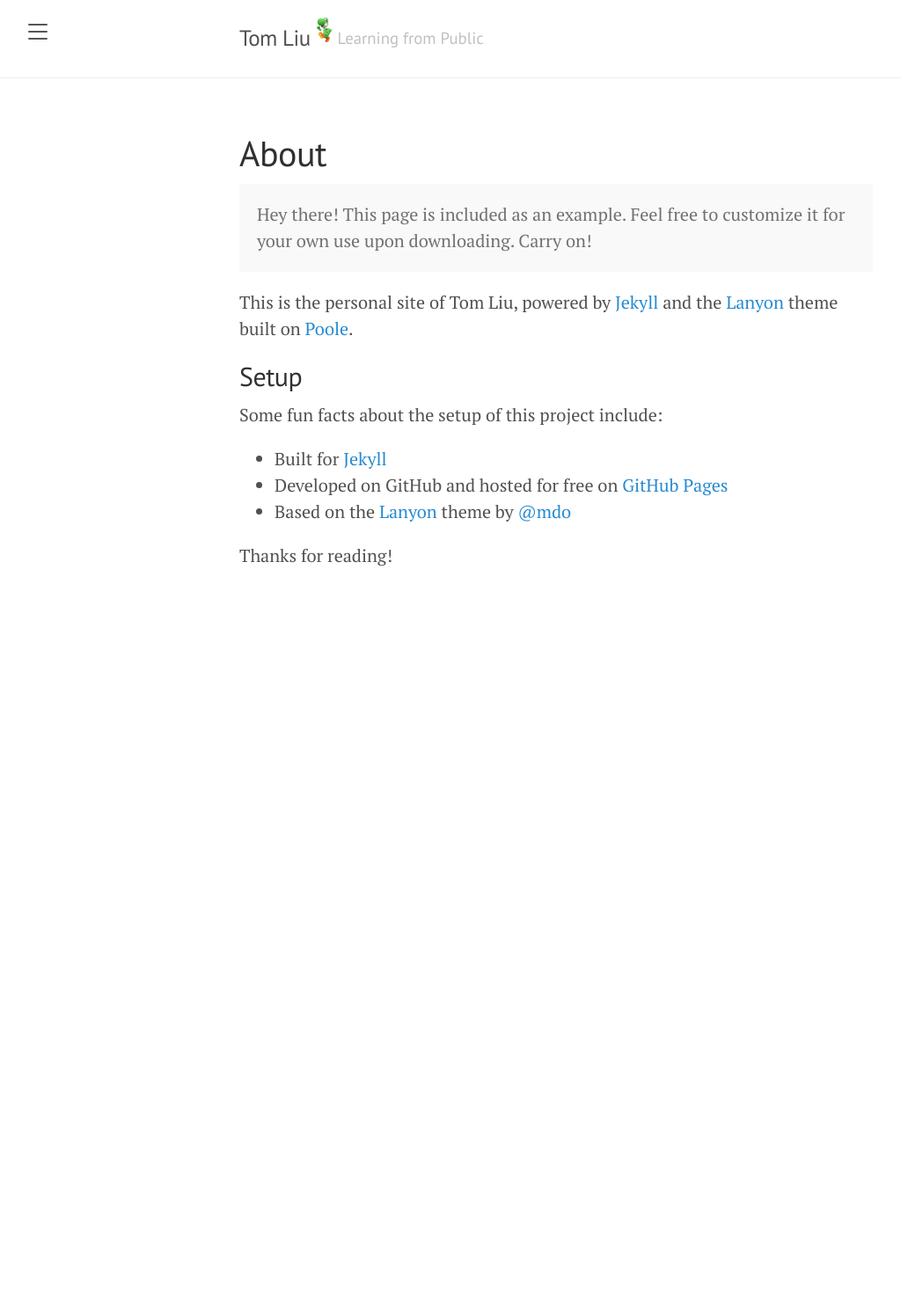
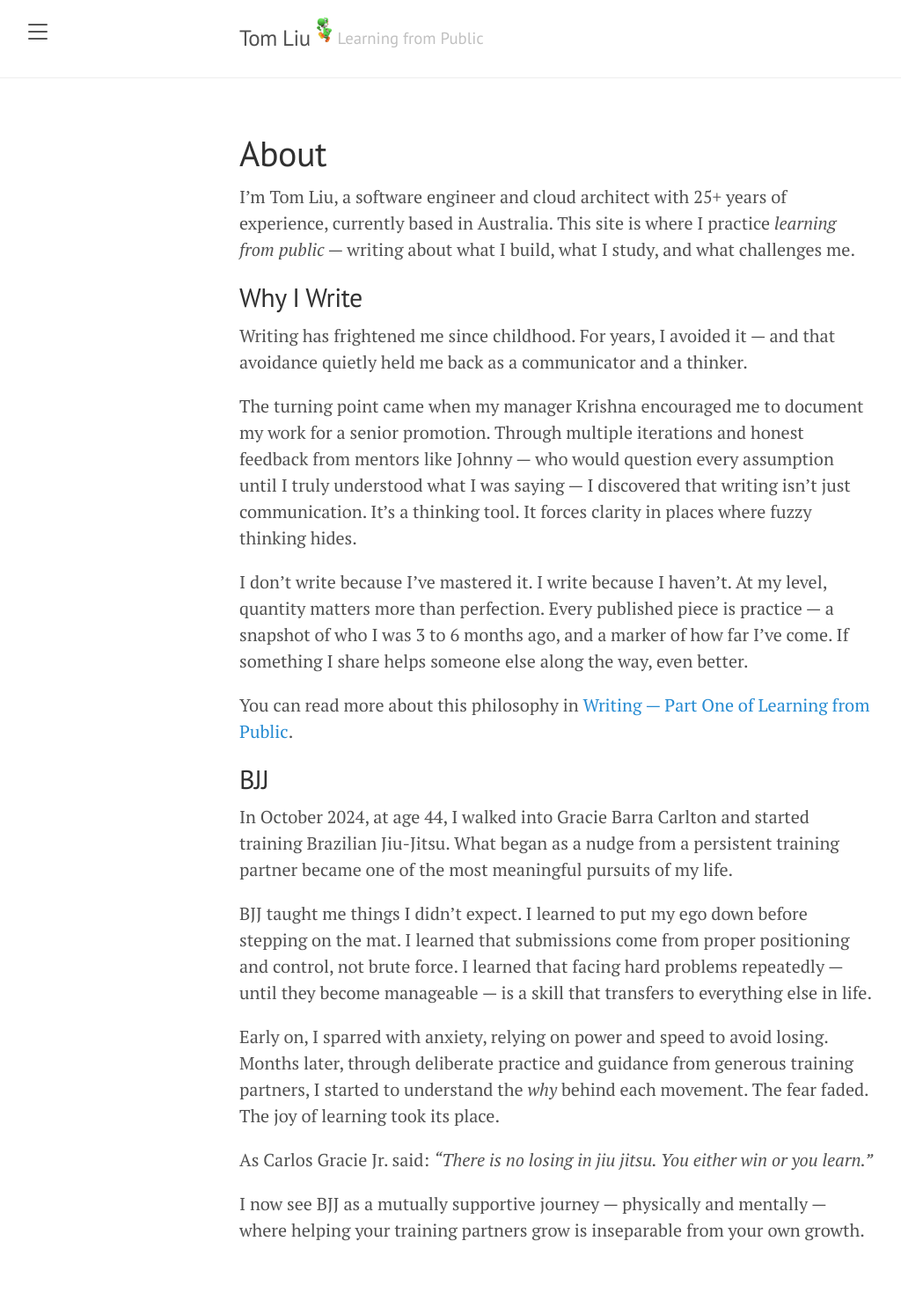
Before and after one commit to tom5610/tom5610.github.io, a Jekyll site: the page built from about.md, in a window 1280 px wide. Shown: the whole page at 88% size, without its empty margins (8-1032 px from the left). Built offline with Jekyll 4.4.1, drawn with Linux system fonts in a browser that asks for light colours; before the commit the page ends 900 px from its top, so only the background shows below that.

Commit message:
Rewrite About page with personal writing philosophy and BJJ journey
Replace default Lanyon placeholder with two sections drawn from
published Medium articles: motivation for technical writing and
first-year BJJ reflections.

Co-Authored-By: Claude Opus 4.6 <noreply@anthropic.com>

```diff
--- a/about.md
+++ b/about.md
@@ -3,18 +3,26 @@ layout: page
 title: About
 ---
 
-<p class="message">
-  Hey there! This page is included as an example. Feel free to customize it for your own use upon downloading. Carry on!
-</p>
+I'm Tom Liu, a software engineer and cloud architect with 25+ years of experience, currently based in Australia. This site is where I practice *learning from public* — writing about what I build, what I study, and what challenges me.
 
-This is the personal site of Tom Liu, powered by [Jekyll](https://jekyllrb.com) and the [Lanyon](https://github.com/poole/lanyon) theme built on [Poole](https://github.com/poole).
+## Why I Write
 
-## Setup
+Writing has frightened me since childhood. For years, I avoided it — and that avoidance quietly held me back as a communicator and a thinker.
 
-Some fun facts about the setup of this project include:
+The turning point came when my manager Krishna encouraged me to document my work for a senior promotion. Through multiple iterations and honest feedback from mentors like Johnny — who would question every assumption until I truly understood what I was saying — I discovered that writing isn't just communication. It's a thinking tool. It forces clarity in places where fuzzy thinking hides.
 
-* Built for [Jekyll](https://jekyllrb.com)
-* Developed on GitHub and hosted for free on [GitHub Pages](https://pages.github.com)
-* Based on the [Lanyon](https://github.com/poole/lanyon) theme by [@mdo](https://twitter.com/mdo)
+I don't write because I've mastered it. I write because I haven't. At my level, quantity matters more than perfection. Every published piece is practice — a snapshot of who I was 3 to 6 months ago, and a marker of how far I've come. If something I share helps someone else along the way, even better.
 
-Thanks for reading!
+You can read more about this philosophy in [Writing — Part One of Learning from Public](https://medium.com/@tom.5610/learning-from-public-093a0dfd3213).
+
+## BJJ
+
+In October 2024, at age 44, I walked into Gracie Barra Carlton and started training Brazilian Jiu-Jitsu. What began as a nudge from a persistent training partner became one of the most meaningful pursuits of my life.
+
+BJJ taught me things I didn't expect. I learned to put my ego down before stepping on the mat. I learned that submissions come from proper positioning and control, not brute force. I learned that facing hard problems repeatedly — until they become manageable — is a skill that transfers to everything else in life.
+
+Early on, I sparred with anxiety, relying on power and speed to avoid losing. Months later, through deliberate practice and guidance from generous training partners, I started to understand the *why* behind each movement. The fear faded. The joy of learning took its place.
+
+As Carlos Gracie Jr. said: *"There is no losing in jiu jitsu. You either win or you learn."*
+
+I now see BJJ as a mutually supportive journey — physically and mentally — where helping your training partners grow is inseparable from your own growth.
```
